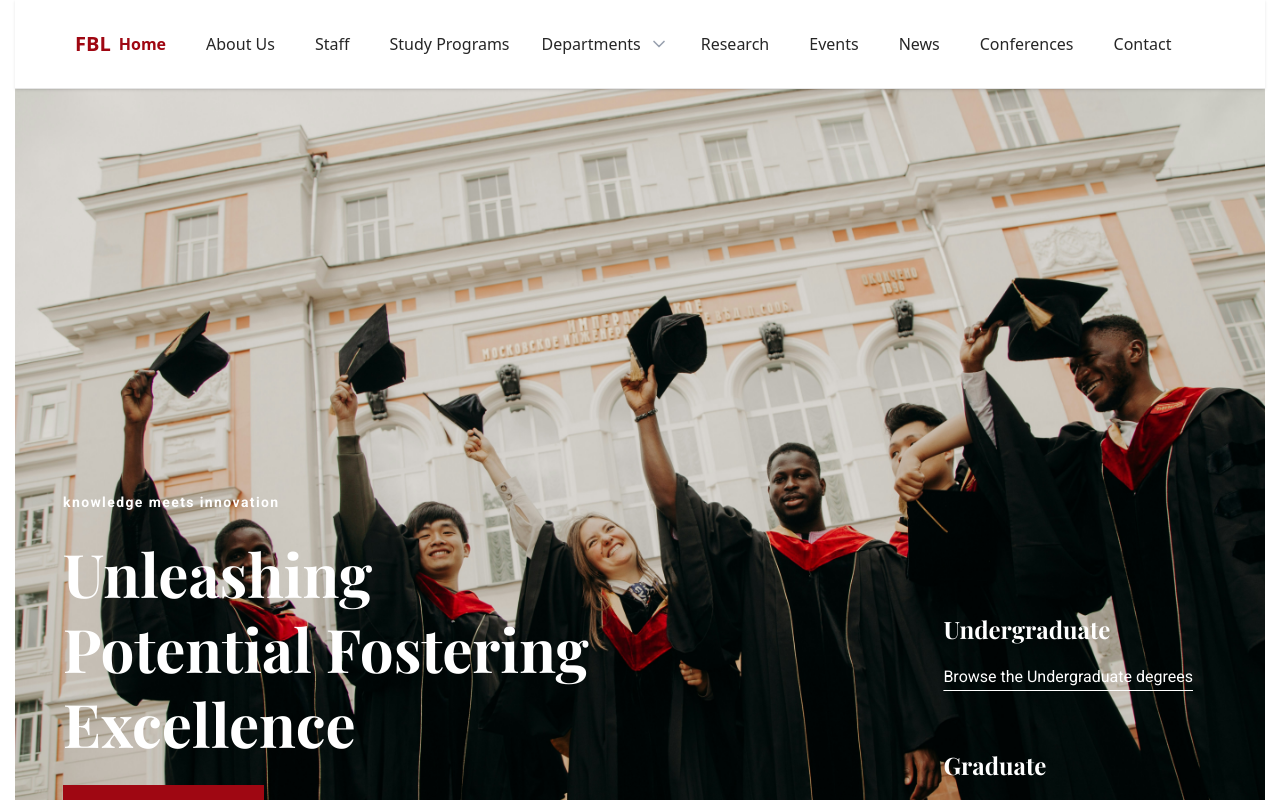
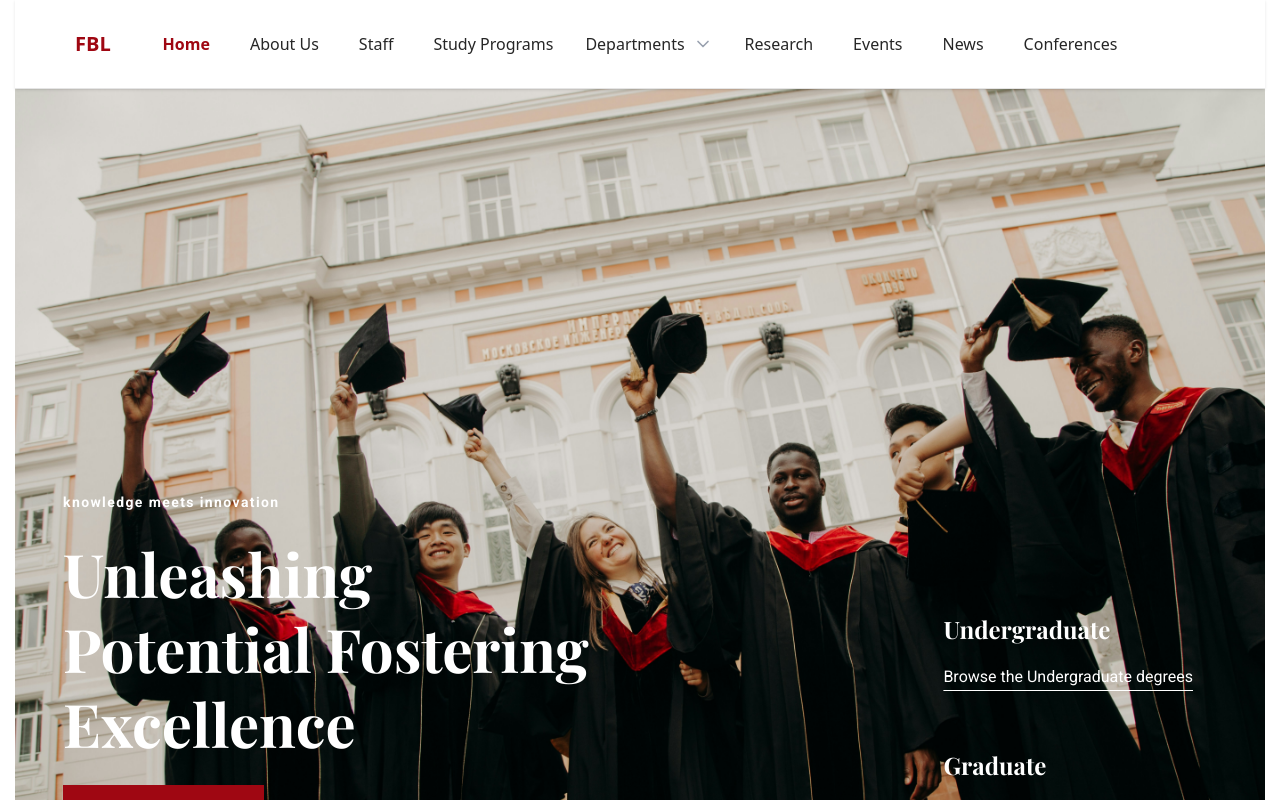
Before and after one commit to ecerri22/fbl-web, a Next.js app: page / in a window 1280 px wide. Shown: the top 800 px of the page. Built offline with nearby package versions, Linux system fonts and the light colour scheme.

Commit message:
fix footer

```diff
--- a/src/components/Footer.tsx
+++ b/src/components/Footer.tsx
@@ -17,9 +17,9 @@ export default function Footer({ className = "" }: { className?: string }) {
         <div>
           <h4 className="text-sm font-semibold uppercase tracking-wide mb-3">Quick Links</h4>
           <ul className="space-y-2 text-sm text-neutral-300">
-            <li><Link href="/about" className="hover:text-red-800">About</Link></li>
-            <li><Link href="/programs" className="hover:text-red-800">Programs</Link></li>
-            <li><Link href="/departments" className="hover:text-red-800">Departments</Link></li>
+            <li><Link href="/about-us" className="hover:text-red-800">About Us</Link></li>
+            <li><Link href="/study-programs" className="hover:text-red-800">Study Programs</Link></li>
+            <li><Link href="/research" className="hover:text-red-800">Research</Link></li>
             <li><Link href="/events" className="hover:text-red-800">Events</Link></li>
             <li><Link href="/news" className="hover:text-red-800">News</Link></li>
           </ul>
@@ -33,7 +33,7 @@ export default function Footer({ className = "" }: { className?: string }) {
               <Mail className="w-4 h-4"/> info@fbl.edu.al
             </p>
             <p className="flex items-center gap-2">
-              <Phone className="w-4 h-4"/> +355 67 123 456
+              <Phone className="w-4 h-4"/> +355 00000000
             </p>
             <p className="flex items-center gap-2">
               <MapPin className="w-4 h-4"/> Elbasan, Albania
--- a/src/components/Navbar.tsx
+++ b/src/components/Navbar.tsx
@@ -162,11 +162,6 @@ export default function Navbar({ open, setOpen, externalTrigger = false }: Navba
               </NavigationMenuLink>
             </NavigationMenuItem>
 
-            <NavigationMenuItem>
-              <NavigationMenuLink asChild className={isActive("/news")}>
-                <Link href="/news">Contact</Link>
-              </NavigationMenuLink>
-            </NavigationMenuItem>
           </NavigationMenuList>
         </NavigationMenu>
       </div>
@@ -252,8 +247,7 @@ export default function Navbar({ open, setOpen, externalTrigger = false }: Navba
                   <MobileItem label="Research" onSelect={() => go("/research")} current={pathname === "/research"} />
                   <MobileItem label="Events" onSelect={() => go("/events")} current={pathname === "/events"} />
                   <MobileItem label="News" onSelect={() => go("/news")} current={pathname === "/news"} />
-                  <MobileItem label="Conference" onSelect={() => go("https://fblconferences.info/")} />
-                  <MobileItem label="Contact" onSelect={() => go("/news")} />
+                  <MobileItem label="Conferences" onSelect={() => go("https://fblconferences.info/")} />
                 </nav>
               </Dialog.Panel>
             </Transition.Child>
```
